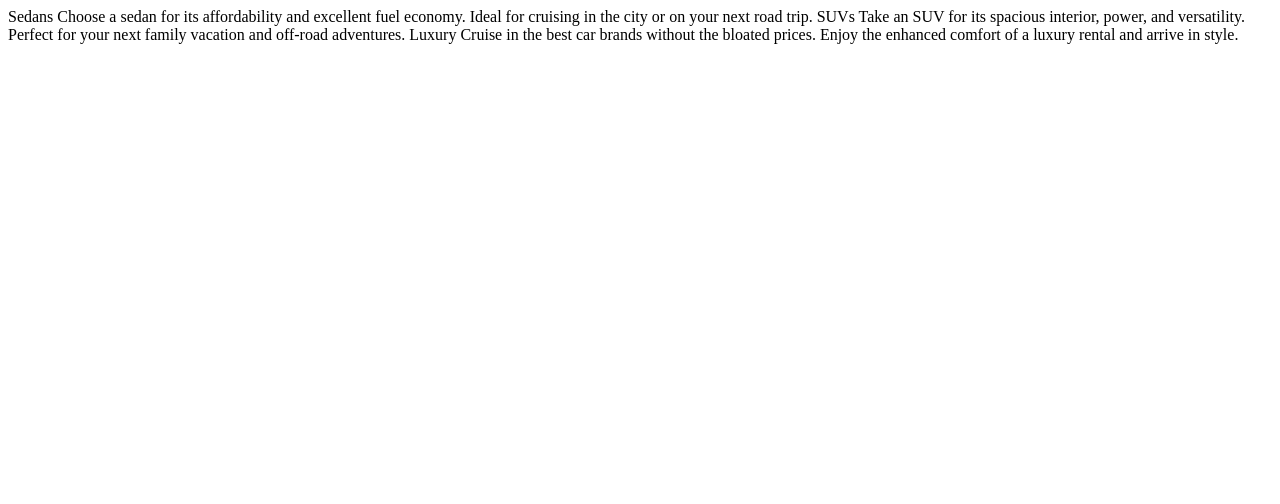
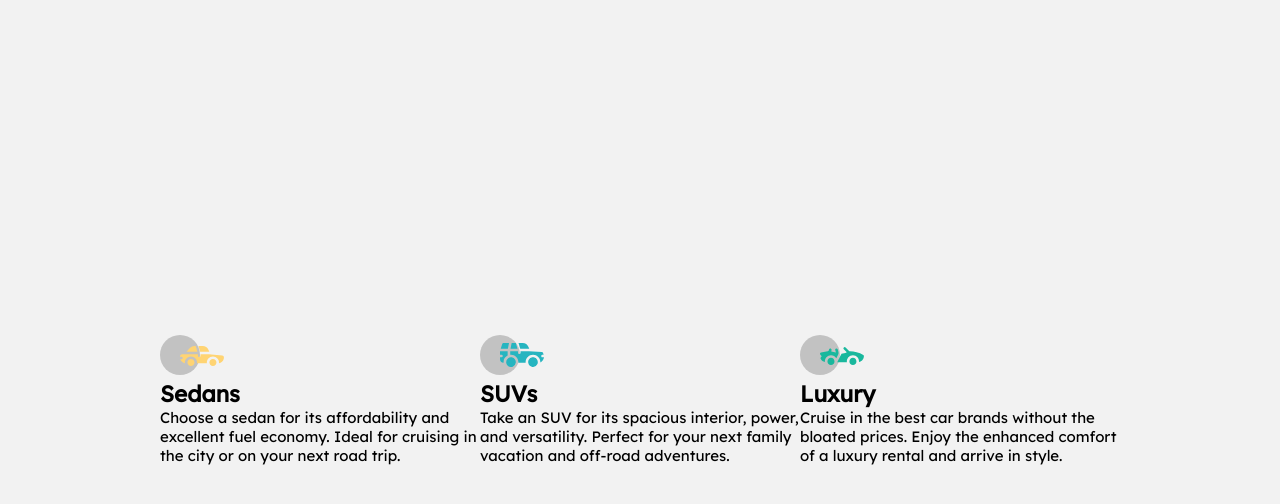
Before and after one commit to suphachok09790/3-column-preview-card-component-main, a plain HTML site: page index.html in a window 1280 px wide. Drawn offline with Linux system fonts and the light colour scheme.

Commit message:
add HTML

```diff
--- a/index.html
+++ b/index.html
@@ -7,23 +7,41 @@
   <link rel="icon" type="image/png" sizes="32x32" href="./images/favicon-32x32.png">
 
   <title>Frontend Mentor | 3-column preview card component</title>
-
+  <link rel="stylesheet" href="style.css">
 </head>
 <body>
+  <div class="container">
+    <div class="wrapper">
+      <div class="box box1">
+         <img src="images/icon-sedans.svg" alt="">
+         <h2>Sedans</h2>
+         <p> Choose a sedan for its affordability and excellent fuel economy. Ideal for cruising in the city
+          or on your next road trip.</p>
+      </div>
+      <div class="box box2">
+        <img src="images/icon-suvs.svg" alt="">
+        <h2>SUVs</h2>
+        <p>
+          Take an SUV for its spacious interior, power, and versatility. Perfect for your next family vacation
+          and off-road adventures.
+        </p>
+     </div>
+     <div class="box box3">
+      <img src="images/icon-luxury.svg" alt="">
+      <h2>Luxury</h2>
+      <p>
+        Cruise in the best car brands without the bloated prices. Enjoy the enhanced comfort of a luxury
+        rental and arrive in style.</p>
+   </div>
+    </div>
+  </div>
 
 
 
-  Sedans
-  Choose a sedan for its affordability and excellent fuel economy. Ideal for cruising in the city
-  or on your next road trip.
 
-  SUVs
-  Take an SUV for its spacious interior, power, and versatility. Perfect for your next family vacation
-  and off-road adventures.
 
-  Luxury
-  Cruise in the best car brands without the bloated prices. Enjoy the enhanced comfort of a luxury
-  rental and arrive in style.
+
+
 
 
 </body>
--- /dev/null
+++ b/style.css
@@ -0,0 +1,26 @@
+@import url('https://fonts.googleapis.com/css2?family=Big+Shoulders+Display:wght@700&family=Lexend+Deca&display=swap');
+
+* {
+    margin: 0;
+    padding: 0;
+    box-sizing: border-box;
+}
+
+body {
+    background-color: hsl(0, 0%, 95%);
+    min-height: 100vh;
+    display: flex;
+    align-items: center;
+    font-size: 15px;
+    font-family: 'Lexend Deca',sans-serif;
+    font-weight: 400;
+}
+
+.container {
+    max-width: 960px;
+    margin: 0 auto;
+}
+.wrapper {
+    display: grid;
+    grid-template-columns: 1fr 1fr 1fr;
+}
```
